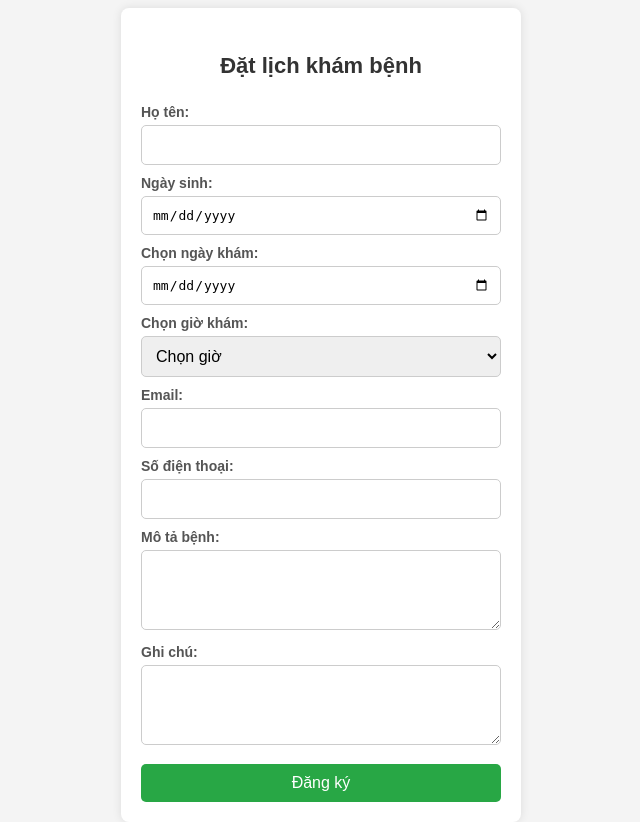
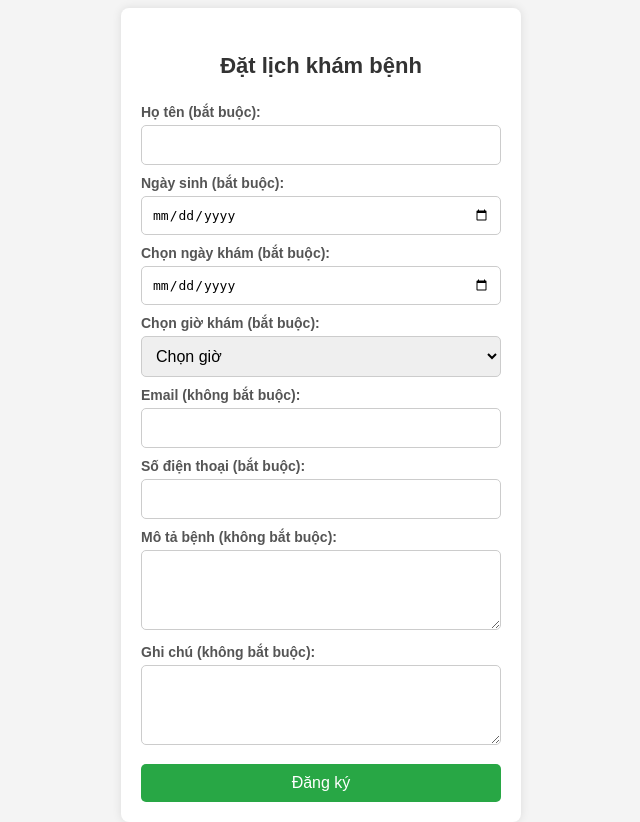
Before and after one commit to vatuanmp/flask-booking-system, a Flask app: page / in a window 1280 px wide. Shown: the whole page, without its empty margins (319-959 px from the left). Run offline with Flask 3, Linux system fonts and the light colour scheme.

Commit message:
Update index.html

```diff
--- a/templates/index.html
+++ b/templates/index.html
@@ -101,30 +101,30 @@
     <div class="container">
         <h1>Đặt lịch khám bệnh</h1>
         <form action="/" method="post" id="bookingForm">
-            <label for="name">Họ tên:</label>
+            <label for="name">Họ tên (bắt buộc):</label>
             <input type="text" id="name" name="name" required>
 
-            <label for="dob">Ngày sinh:</label>
+            <label for="dob">Ngày sinh (bắt buộc):</label>
             <input type="date" id="dob" name="dob" required>
 
-            <label for="date">Chọn ngày khám:</label>
+            <label for="date">Chọn ngày khám (bắt buộc):</label>
             <input type="date" id="date" name="date" required>
 
-            <label for="time">Chọn giờ khám:</label>
+            <label for="time">Chọn giờ khám (bắt buộc):</label>
             <select id="time" name="time">
                 <option value="">Chọn giờ</option>
             </select>
 
-            <label for="email">Email:</label>
+            <label for="email">Email (không bắt buộc):</label>
             <input type="email" id="email" name="email">
 
-            <label for="tel">Số điện thoại:</label>
+            <label for="tel">Số điện thoại  (bắt buộc):</label>
             <input type="tel" id="tel" name="tel">
 
-            <label for="description">Mô tả bệnh:</label>
+            <label for="description">Mô tả bệnh (không bắt buộc):</label>
             <textarea id="description" name="description" rows="3"></textarea>
 
-            <label for="note">Ghi chú:</label>
+            <label for="note">Ghi chú (không bắt buộc):</label>
             <textarea id="note" name="note" rows="3"></textarea>
 
             <button type="submit">Đăng ký</button>
```
